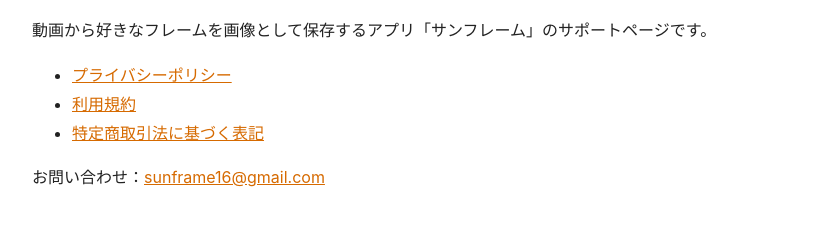
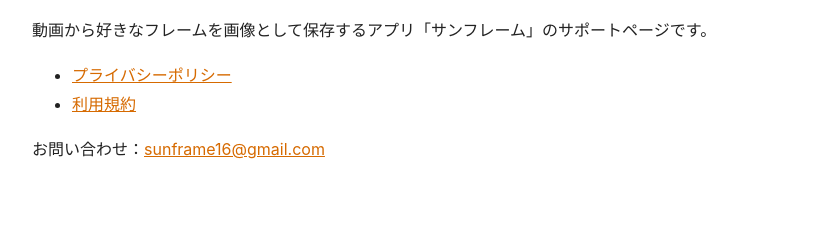
Before and after one commit to sunframe16/sunframe, a plain HTML site: page index.html in a window 1280 px wide. Shown: the part 106-332 px from the top of the page, without its empty margins (228-1051 px from the left). Drawn offline with Linux system fonts and the light colour scheme.

Commit message:
Remove specific commerce law link from footer
Removed link to '特定商取引法に基づく表記' from the footer.

```diff
--- a/index.html
+++ b/index.html
@@ -57,7 +57,6 @@
   <ul>
     <li><a href="privacy.html">プライバシーポリシー</a></li>
     <li><a href="terms.html">利用規約</a></li>
-    <li><a href="tokushoho.html">特定商取引法に基づく表記</a></li>
   </ul>
 
   <p>お問い合わせ：<a href="mailto:sunframe16@gmail.com">sunframe16@gmail.com</a></p>
```
